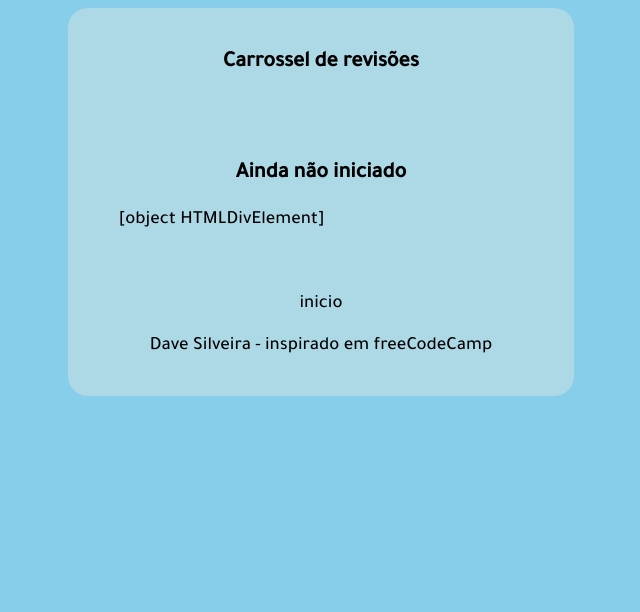
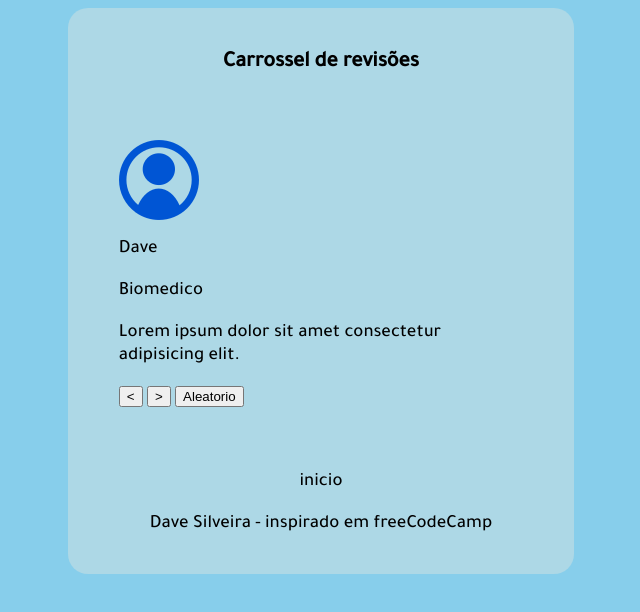
Before and after one commit to DaveSilveira/studies, a plain HTML site: page freeCodeCamp/revisao/mural_revisao.html in a window 1280 px wide. Shown: the whole page, without its empty margins (319-959 px from the left). Drawn offline with Linux system fonts and the light colour scheme.

Commit message:
trabalhando no algoritmo

```diff
--- a/freeCodeCamp/revisao/assets/css/estilo.css
+++ b/freeCodeCamp/revisao/assets/css/estilo.css
@@ -34,3 +34,7 @@ a:hover{
 	background-color: #000000;
 	color: #ADD8E6;
 }
+.foto{
+	width: 80px;
+	height: 80px;
+}
--- a/freeCodeCamp/revisao/assets/js/main.js
+++ b/freeCodeCamp/revisao/assets/js/main.js
@@ -1,43 +1,26 @@
-const corpo = document.querySelector('.corpo')
-
-function criaDiv(){
-    let div = document.createElement('div')
-    return div
-}
-function criaP(){
-    let p = document.createElement('p')
-    return p
-}
+let foto = document.querySelector('.foto')
+let nome = document.querySelector('.nome')
+let profissao = document.querySelector('.profissao')
+let comentario = document.querySelector('.comentario')
 
 const review = [
-    {foto: '', nome: 'Dave', profissao: 'Biomedico', comentario: 'Lorem ipsum dolor sit amet consectetur adipisicing elit.'},
-    {foto: '', nome: 'Julius', profissao: 'Contador', comentario: 'Lorem ipsum dolor sit amet consectetur adipisicing elit.'},
-    {foto: '', nome: 'Clara', profissao: 'Advogada', comentario: 'Lorem ipsum dolor sit amet consectetur adipisicing elit.'}
+    {foto: 'URL(./assets/img/userM.png)', nome: 'Dave', profissao: 'Biomedico', comentario: 'Lorem ipsum dolor sit amet consectetur adipisicing elit.'},
+    {foto: 'URL(./assets/img/userM.png)', nome: 'Julius', profissao: 'Contador', comentario: 'Lorem ipsum dolor sit amet consectetur adipisicing elit.'},
+    {foto: 'URL(./assets/img/userF.png)', nome: 'Clara', profissao: 'Advogada', comentario: 'Lorem ipsum dolor sit amet consectetur adipisicing elit.'}
 ]
-function mostrarQuadro(){
-    let div = criaDiv()
-    let foto = criaDiv()
-    foto.innerHTML = review[0]['foto']
-    div.appendChild(foto)
-    let nome = criaP()
-    nome.innerText = review[0]['nome'].textContent
-    div.appendChild(nome)
-    let profissao = criaP()
-    profissao.innerText = review[0]['profissao']
-    div.appendChild(profissao)
-    let comentario = criaP()
-    comentario.innerText = review[0]['comentario']
-    div.appendChild(comentario)
 
-    return div;
-        }
+const btnVolta= document.querySelector('.volta')
+const btnFrente = document.querySelector('.frente')
+const aleatorio = document.querySelector('.aleatorio')
+let item = 0;
 
 document.addEventListener('DOMContentLoaded', function(){
-    let comentario = criaDiv()
-    corpo.appendChild(comentario)
-    comentario.innerHTML = mostrarQuadro()
-    let antes = '<'
-    let proximo = '>'
-    let aleatorio = 'suprise-me'
 
+    foto.style.backgroundImage = review[item].foto
+    nome.textContent = review[item].nome
+    profissao.textContent = review[item].profissao
+    comentario.textContent = review[item].comentario
 });
+btnFrente.addEventListener('click', ()=> item++)
+btnFrente.addEventListener('click', ()=> item - 1)
+aleatorio.addEventListener('click', ()=> item = Math.floor(Math.random() * review.length))
--- a/freeCodeCamp/revisao/mural_revisao.html
+++ b/freeCodeCamp/revisao/mural_revisao.html
@@ -14,7 +14,15 @@
 	<h1>Carrossel de revisões</h1>
 	</section>
 	<section class="corpo">
-	<h1><center>Ainda não iniciado</center></h1>
+	<div class="mural">
+		<div class="foto"></div>
+		<p class="nome"></p>
+		<p class="profissao"></p>
+		<p class="comentario"></p>
+		<button class="volta"><</button>
+		<button class="frente">></button>
+		<button class="aleatorio">Aleatorio</button>
+	</div>
 	</section>
 	<section class="rodape">
 		<p><a href="../index.html">inicio</a>
```
Also changed, not shown: freeCodeCamp/revisao/assets/img/userF.png (added), freeCodeCamp/revisao/assets/img/userM.png (added).
